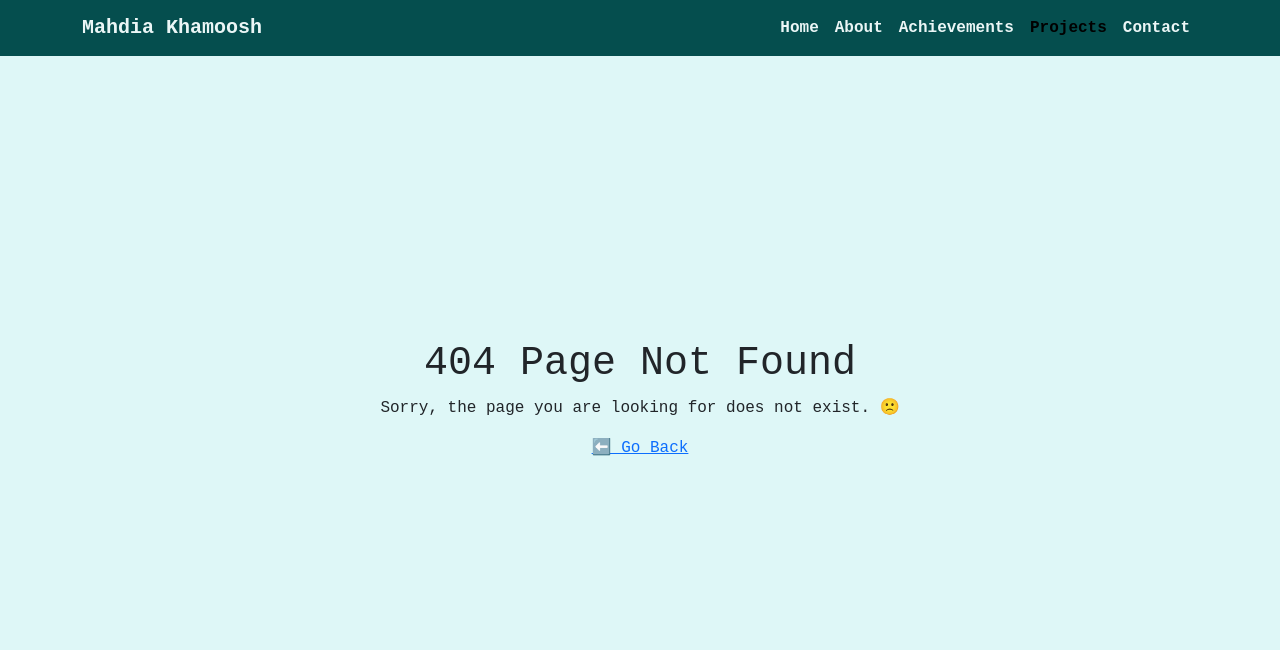
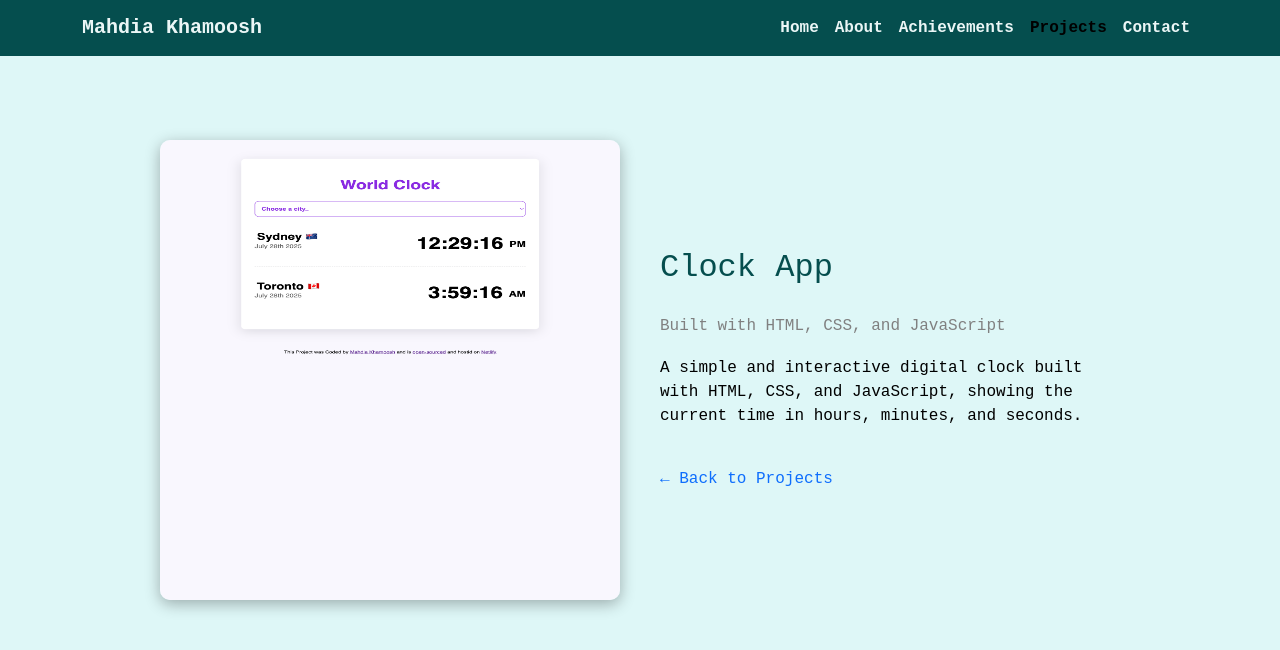
Before and after one commit to Mahdia-123/my-portfolio-main, a React (Create React App) app: page /projects/1 in a window 1280 px wide. Before the commit this address had no page. Shown: the top 650 px of the page. Built offline with nearby package versions, Linux system fonts and the light colour scheme; the HTML template or start-up script is replaced by a standard one; a web font is replaced by a local one.

Commit message:
added Projects Details page

```diff
--- a/src/App.js
+++ b/src/App.js
@@ -3,8 +3,10 @@ import Navbar from "./components/Navbar";
 import { BrowserRouter as Router, Routes, Route } from "react-router-dom";
 import Home from "./pages/Home";
 import About from "./pages/About";
-import Achievements from "./pages/Achievements"; // fixed spelling too
+import Achievements from "./pages/Achievements";
 import Projects from "./pages/Projects";
+import ProjectDetail from "./pages/ProjectsDetails";
+import { projects } from "./data/projects";
 import Contact from "./pages/Contact";
 import NotFound from "./pages/NotFound";
 
@@ -17,6 +19,10 @@ export default function App() {
         <Route path="/about" element={<About />} />
         <Route path="/achievements" element={<Achievements />} />
         <Route path="/projects" element={<Projects />} />
+        <Route
+          path="/projects/:id"
+          element={<ProjectDetail projects={projects} />}
+        />
         <Route path="/contact" element={<Contact />} />
         <Route path="*" element={<NotFound />} />
       </Routes>
--- /dev/null
+++ b/src/data/projects.js
@@ -0,0 +1,110 @@
+export const projects = [
+  {
+    id: "1",
+    img: "images/clock.png",
+    link: "https://worldbest-clock.netlify.app/",
+    title: "Clock App",
+    subTitle: "Built with HTML, CSS, and JavaScript",
+    description:
+      "A simple and interactive digital clock built with HTML, CSS, and JavaScript, showing the current time in hours, minutes, and seconds.",
+  },
+  {
+    id: "2",
+    img: "images/dictionary-app.png",
+    link: "https://vanilla-dictionary-app.netlify.app/",
+    title: "Dictionary App",
+    subTitle: "Built with React",
+    description:
+      "A React-based dictionary app to search and display word meanings instantly with a clean user interface.",
+  },
+  {
+    id: "3",
+    img: "images/landaing-website.png",
+    link: "https://kabul-landing-page.netlify.app/",
+    title: "Kabul Landing Page",
+    subTitle: "Built with HTML, CSS, JavaScript",
+    description:
+      "A responsive landing page for Kabul city built with HTML, CSS, and JavaScript, showcasing school info and programs.",
+  },
+  {
+    id: "4",
+    img: "images/AI-poem-generator.png",
+    link: "https://afghan-ai-peom-generator.netlify.app/",
+    title: "AI Poem Generator",
+    subTitle: "Built with HTML, CSS, JavaScript and AI",
+    description:
+      "Generates poems using AI in real-time, built with HTML, CSS, JavaScript, and AI logic.",
+  },
+  {
+    id: "5",
+    img: "images/vanilla-weather-app.png",
+    link: "https://vanillasweatherapp.netlify.app/",
+    title: "Vanilla Weather App",
+    subTitle: "Built with HTML, CSS, JavaScript and API",
+    description:
+      "A weather app using HTML, CSS, JavaScript, and API to show current weather information for any city.",
+  },
+  {
+    id: "6",
+    img: "images/react-weather-app.png",
+    link: "https://vanilla-magical-weather-app.netlify.app/",
+    title: "React Weather App",
+    subTitle: "Built with React ",
+    description:
+      "A React-based weather app displaying live weather data with dynamic updates and responsive design.",
+  },
+  {
+    id: "7",
+    img: "images/Screen Shot 2025-08-07 at 5.05.39 PM.png",
+    link: "https://freelance-invoice-manager-app.netlify.app/",
+    title: "Invoice Manager App",
+    subTitle: "Built with HTML, CSS and Javascript",
+    description:
+      "A simple invoice manager built with HTML, CSS, and JavaScript to track invoices and payments efficiently.",
+  },
+  {
+    id: "8",
+    img: "images/Screen Shot 2025-08-02 at 5.08.58 PM.png",
+    link: "https://nine-photo-gallery-app.netlify.app/",
+    title: "React Gallery App",
+    subTitle: "Built with React ",
+    description:
+      "A photo gallery app built with React, allowing users to browse and view images in a clean interface.",
+  },
+  {
+    id: "9",
+    img: "images/book tracker app.png",
+    link: "https://book-tracker-app-for-all.netlify.app/",
+    title: "Book Tracker App",
+    subTitle: "Built with HTML, CSS and JavaScript",
+    description:
+      "A tool to keep track of books you’ve read or plan to read, built with HTML, CSS, and JavaScript.",
+  },
+  {
+    id: "10",
+    img: "images/school landing page.png",
+    link: "https://noor-high-school.netlify.app/",
+    title: "Noor High School",
+    subTitle: "Built with HTML, CSS and JavaScript",
+    description:
+      "A school landing page highlighting programs, events, and information, built with HTML, CSS, and JavaScript.",
+  },
+  {
+    id: "11",
+    img: "images/Screen Shot 2025-08-15 at 6.23.47 PM.png",
+    link: "https://my-smart-to-do-list.netlify.app/",
+    title: "Smart To-Do List",
+    subTitle: "Built with HTML, CSS and JavaScript",
+    description:
+      "A feature-rich to-do list app built with HTML, CSS, and JavaScript to organize tasks efficiently.",
+  },
+  {
+    id: "12",
+    img: "images/Screen Shot 2025-08-17 at 11.21.54 AM.png",
+    link: "https://my-friendly-to-do-list.netlify.app/",
+    title: "Simple To-Do List",
+    subTitle: "Built with React",
+    description:
+      "A React-based minimal to-do app to manage daily tasks quickly and easily.",
+  },
+];
--- a/src/pages/Projects.js
+++ b/src/pages/Projects.js
@@ -1,94 +1,21 @@
-import React, { useEffect, useState } from "react";
+import React from "react";
 import { Link } from "react-router-dom";
 import Typewriter from "typewriter-effect";
 import Navbar from "../components/Navbar";
 import Rating from "./Rating";
 import "./Projects.css";
+import { projects } from "../data/projects";
 
 export default function Projects() {
   const comingSoon = ["Coming Soon..."];
-  const projects = [
-    {
-      img: "images/clock.png",
-      link: "https://worldbest-clock.netlify.app/",
-      title: "Clock App",
-      subTitle: "Built with HTML, CSS, and JavaScript",
-    },
-    {
-      img: "images/dictionary-app.png",
-      link: "https://vanilla-dictionary-app.netlify.app/",
-      title: "Dictionary App",
-      subTitle: "Built with React",
-    },
-    {
-      img: "images/landaing-website.png",
-      link: "https://kabul-landing-page.netlify.app/",
-      title: "Kabul Landing Page",
-      subTitle: "Built with HTML, CSS, JavaScript",
-    },
-    {
-      img: "images/AI-poem-generator.png",
-      link: "https://afghan-ai-peom-generator.netlify.app/",
-      title: "AI Poem Generator",
-      subTitle: "Built with HTML, CSS, JavaScript and AI",
-    },
-    {
-      img: "images/vanilla-weather-app.png",
-      link: "https://vanillasweatherapp.netlify.app/",
-      title: "Vanilla Weather App",
-      subTitle: "Built with HTML, CSS, JavaScript and API",
-    },
-    {
-      img: "images/react-weather-app.png",
-      link: "https://vanilla-magical-weather-app.netlify.app/",
-      title: "React Weather App",
-      subTitle: "Built with React ",
-    },
-    {
-      img: "images/Screen Shot 2025-08-07 at 5.05.39 PM.png",
-      link: "https://freelance-invoice-manager-app.netlify.app/",
-      title: "Invoice Manager App",
-      subTitle: "Built with HTML, CSS and Javascript",
-    },
-    {
-      img: "images/Screen Shot 2025-08-02 at 5.08.58 PM.png",
-      link: "https://nine-photo-gallery-app.netlify.app/",
-      title: "React Gallery App",
-      subTitle: "Built with React ",
-    },
-    {
-      img: "images/book tracker app.png",
-      link: "https://book-tracker-app-for-all.netlify.app/",
-      title: "Book Tracker App",
-      subTitle: "Built with HTML, CSS and JavaScript",
-    },
-    {
-      img: "images/school landing page.png",
-      link: "https://noor-high-school.netlify.app/",
-      title: "Noor High School",
-      subTitle: "Built with HTML, CSS and JavaScript",
-    },
-    {
-      img: "images/Screen Shot 2025-08-15 at 6.23.47 PM.png",
-      link: "https://my-smart-to-do-list.netlify.app/",
-      title: "Smart To-Do List",
-      subTitle: "Built with HTML, CSS and JavaScript",
-    },
-    {
-      img: "images/Screen Shot 2025-08-17 at 11.21.54 AM.png",
-      link: "https://my-friendly-to-do-list.netlify.app/",
-      title: "Simple To-Do List",
-      subTitle: "Built with React",
-    },
-  ];
 
   return (
     <div>
+      <Navbar />
       <header>
         <div className="header-grid">
           <div>
             <h2 className="heading2">Expense Tracker App</h2>
-
             <p className="mt-5">
               The Expense Tracker App is a simple and user-friendly tool
               designed to help individuals manage their daily spending. Users
@@ -97,7 +24,6 @@ export default function Projects() {
               clear summary of total expenses, making it easier to track
               financial habits.
             </p>
-
             <h3 className="coming-soon">
               <Typewriter
                 options={{
@@ -128,28 +54,26 @@ export default function Projects() {
             <a
               href="https://modern-expense-tracker-app.netlify.app/"
               className="comming-project-link"
+              target="_blank"
+              rel="noreferrer"
             >
-              {" "}
-              Lunch Project
+              Launch Project
             </a>
           </div>
         </div>
       </header>
+
       <div className="project">
         <h1>Take a look at what I have been Working on!</h1>
         <div className="projects-grid">
-          {projects.map(function (pro, index) {
-            return (
-              <div className="card" key={index}>
-                <a href={pro.link} target="_blank" rel="noreferrer">
-                  <img
-                    src={pro.img}
-                    alt={`Project ${index}`}
-                    className="img-fluid"
-                  />
-                </a>
+          {projects.map((pro) => (
+            <div className="card" key={pro.id}>
+              <Link to={`/projects/${pro.id}`}>
+                <img src={pro.img} alt={pro.title} className="img-fluid" />
+              </Link>
               <h2 className="heading mb-3">{pro.title}</h2>
               <p className="mb-2 subtitle">{pro.subTitle}</p>
+
               <a
                 href={pro.link}
                 target="_blank"
@@ -160,8 +84,7 @@ export default function Projects() {
               </a>
               <Rating />
             </div>
-            );
-          })}
+          ))}
         </div>
       </div>
     </div>
--- /dev/null
+++ b/src/pages/ProjectsDetails.css
@@ -0,0 +1,52 @@
+.project-detail-grid {
+  display: grid;
+  grid-template-columns: 1fr 1fr;
+  gap: 40px;
+  padding: 40px 20px;
+  align-items: center;
+  max-width: 1000px;
+  margin: 0 auto;
+  margin-top: 100px;
+}
+
+.project-detail-image img {
+  width: 100%;
+  height: auto;
+  display: block;
+  aspect-ratio: 10/10;
+  border-radius: 10px;
+  box-shadow: 0 4px 15px rgba(0, 0, 0, 0.3);
+}
+
+.project-detail-info h2 {
+  margin-bottom: 30px;
+  color: #054e4e;
+}
+.project-detail-info h4 {
+  font-size: 16px;
+  color: gray;
+  margin-bottom: 20px;
+}
+.project-detail-info p {
+  margin-bottom: 15px;
+  color: black;
+  line-height: 1.5 !important;
+}
+
+.project-detail-info a {
+  color: #0e6efd;
+  text-decoration: none;
+  margin-right: 10px;
+}
+.project-detail-info a:hover {
+  text-decoration: underline;
+}
+
+@media (max-width: 768px) {
+  .project-detail-grid {
+    grid-template-columns: 1fr;
+  }
+  .project-detail-image {
+    order: 0;
+  }
+}
--- /dev/null
+++ b/src/pages/ProjectsDetails.js
@@ -0,0 +1,34 @@
+import React from "react";
+import { useParams, Link } from "react-router-dom";
+import "./ProjectsDetails.css";
+
+export default function ProjectDetail({ projects }) {
+  const { id } = useParams();
+  const project = projects.find((p) => p.id === id);
+
+  if (!project)
+    return (
+      <h2 style={{ textAlign: "center", marginTop: "50px" }}>
+        Project Not Found
+      </h2>
+    );
+
+  return (
+    <div className="project-detail-grid">
+      <div className="project-detail-image">
+        <img
+          src={process.env.PUBLIC_URL + "/" + project.img}
+          alt={project.title}
+        />
+      </div>
+      <div className="project-detail-info">
+        <h2>{project.title}</h2>
+        <h4>{project.subTitle}</h4>
+        <p>{project.description}</p>
+
+        <br />
+        <Link to="/projects">← Back to Projects</Link>
+      </div>
+    </div>
+  );
+}
--- a/src/pages/Qoutes.js
+++ b/src/pages/Qoutes.js
@@ -27,7 +27,7 @@ export default function Qoutes() {
                 options={{
                   strings: [`"${quote}"`],
                   autoStart: true,
-                  delay: 60, // typing speed
+                  delay: 60,
                   pauseFor: 4000,
                   loop: true,
                   cursor: "",
```
Lines whose indentation alone changed are shown as unchanged.
